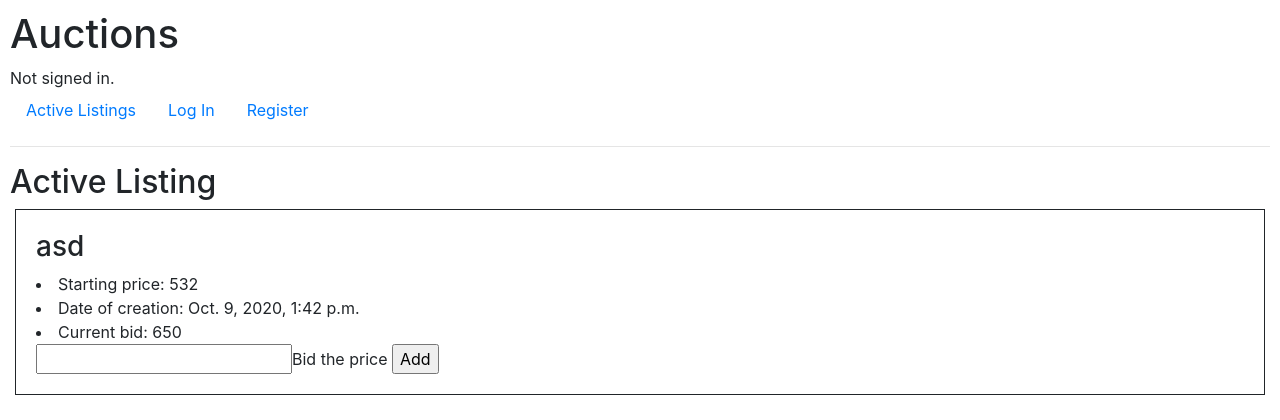
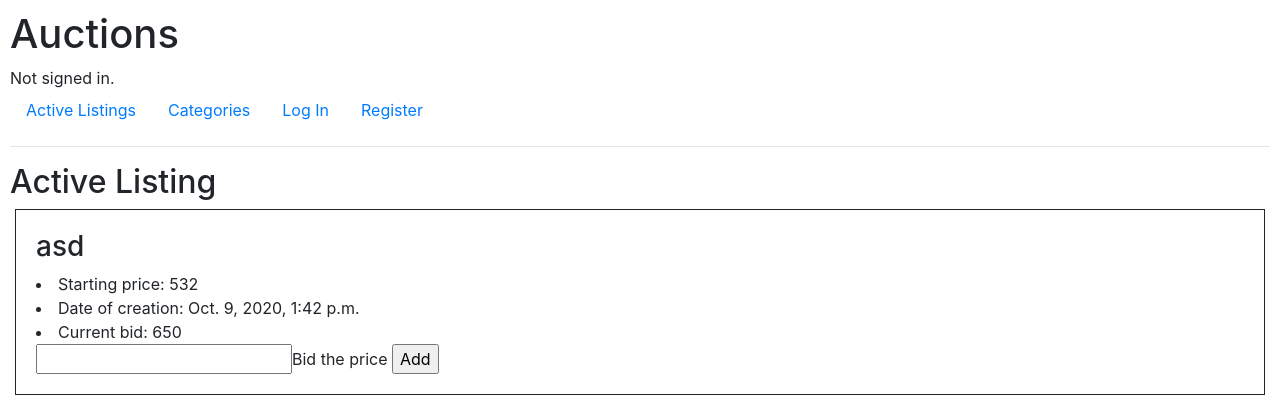
Before and after one commit to GorskiMarekGM/Python-Project2-CS50, a Django app: page /3 in a window 1280 px wide. Shown: the top 420 px of the page. Run offline with Django 3.2, Linux system fonts and the light colour scheme; data comes from the database, SQL or seed files in the repository; both versions use the stored data as it was after the commit; some libraries are stand-ins or nearby versions.

Commit message:
categories link in nav bar

```diff
--- a/auctions/static/auctions/styles.css
+++ b/auctions/static/auctions/styles.css
@@ -11,3 +11,6 @@ body {
     background-color: #6F0505;
     color: white;
 }
+.messages{
+    color: green;
+}
--- a/auctions/templates/auctions/index.html
+++ b/auctions/templates/auctions/index.html
@@ -21,7 +21,10 @@
 
 
                 <li>
-                    Price: {{auction.price}}
+                    Starting price: {{auction.price}}
+                </li>
+                <li>
+                    Highest Bid: {{auction.current_bid}}
                 </li>
                 <li>
                     Date of creation: {{auction.creation_date}}
--- a/auctions/templates/auctions/layout.html
+++ b/auctions/templates/auctions/layout.html
@@ -21,6 +21,9 @@
             <ul class="nav">
                 <li class="nav-item">
                     <a class="nav-link" href="{% url 'index' %}">Active Listings</a>
+                </li>
+                <li class="nav-item">
+                    <a class="nav-link" href="{% url 'categories' %}">Categories</a>
                 </li>
                 {% if user.is_authenticated %}
                     <li class="nav-item">
--- a/auctions/templates/auctions/listing.html
+++ b/auctions/templates/auctions/listing.html
@@ -3,6 +3,14 @@
 
 {% block body %}
     <h2>Active Listing</h2>
+
+        {% if messages %}
+        <div class="messages">
+            {% for message in messages %}
+                {{ message }}
+            {% endfor %}
+        </div>
+        {% endif %}
 
             <div class="listening">
 
@@ -11,9 +19,6 @@
                 {% endfor %}
 
 
-                {% if message %}
-                    <div>{{ message }}</div>
-                {% endif %}
 
 
                 <h3>{{listing.name}}</h3>
--- a/auctions/templates/auctions/watchlist.html
+++ b/auctions/templates/auctions/watchlist.html
@@ -16,8 +16,12 @@
 
 
                 <li>
-                    Price: {{auction.price}}
+                    Starting price: {{auction.price}}
                 </li>
+                <li>
+                    Highest Bid: {{auction.current_bid}}
+                </li>
+
                 <li>
                     Date of creation: {{auction.creation_date}}
                 </li>
--- a/auctions/urls.py
+++ b/auctions/urls.py
@@ -9,6 +9,8 @@ urlpatterns = [
     path("", views.index, name="index"),
     path("<int:listing_id>", views.listing, name="listing"),
     path("bid", views.bid, name="bid"),
+    path("categories", views.categories, name="categories"),
+    path("categories/<int:category_id>", views.categories_choose, name="categories_choose"),
     path("login", views.login_view, name="login"),
     path("logout", views.logout_view, name="logout"),
     path("register", views.register, name="register"),
--- a/auctions/views.py
+++ b/auctions/views.py
@@ -6,6 +6,7 @@ from django.urls import reverse
 from django import forms
 from datetime import datetime
 from django.core.files.storage import FileSystemStorage
+from django.contrib import messages
 
 from .models import User, Auction, Category, Bid, Comment, Photo, WatchList
 
@@ -43,6 +44,15 @@ def listing(request, listing_id):
         "photos":Photo.objects.all(),
     })
 
+def categories(request):
+    return render(request, "auctions/categories.html",{
+        "categories":Category.objects.all(),
+    })
+
+def categories_choose(request,category_id):
+    return render(request, "auctions/categories.html",{
+        "categories":Category.objects.all(),
+    })
 
 def bid(request):
     if request.user.is_authenticated:
@@ -67,21 +77,15 @@ def bid(request):
                     bid_obj = Bid(id = getLastPk(Bid),price = bid_price, auction_bid = auction, auctioner = request.user)
                     bid_obj.save()
 
-                    message ="Success"
+                    messages.add_message(request, messages.INFO, "Successfully placed bid")
             else:
-                message = "Your bid is lower then current value"
-
-
+                messages.add_message(request, messages.INFO, "Your bid is lower then current value")
 
             return redirect('listing', listing_id = auction_id)
 
-            # return render(request, "url 'listing' auction.id",{
-            #     "listing":listing,
-            #     "photos":Photo.objects.all(),
-            #     "message":message,
-            #    })
+
     else:
-        message="you are not authenticated"
+        messages.add_message(request, messages.INFO, "you are not authenticated")
         return index
 
 def watchlist(request):
```
Also changed, not shown: auctions/templates/auctions/categories.html (added, +24 -0 lines), db.sqlite3.
